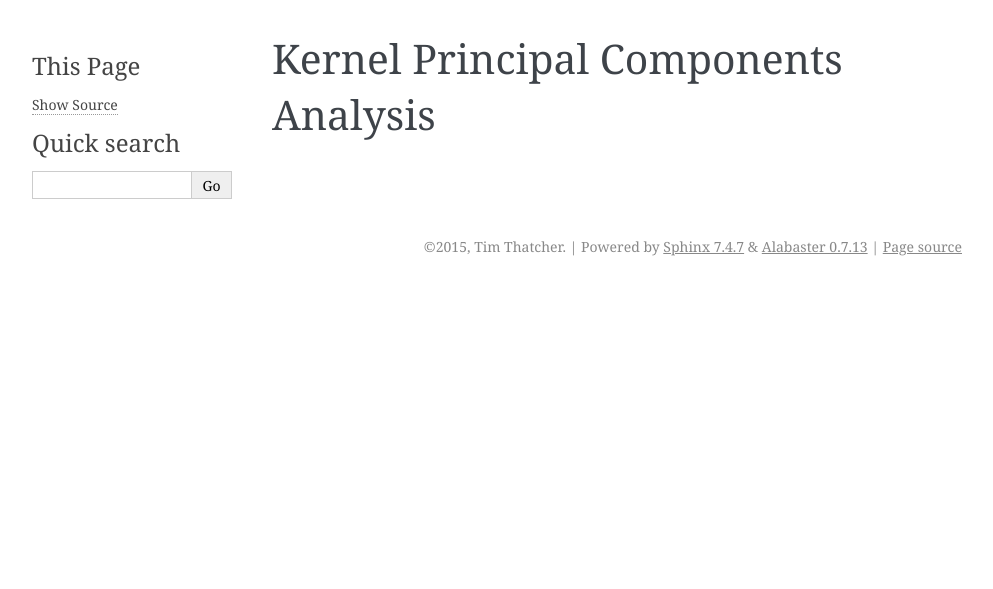
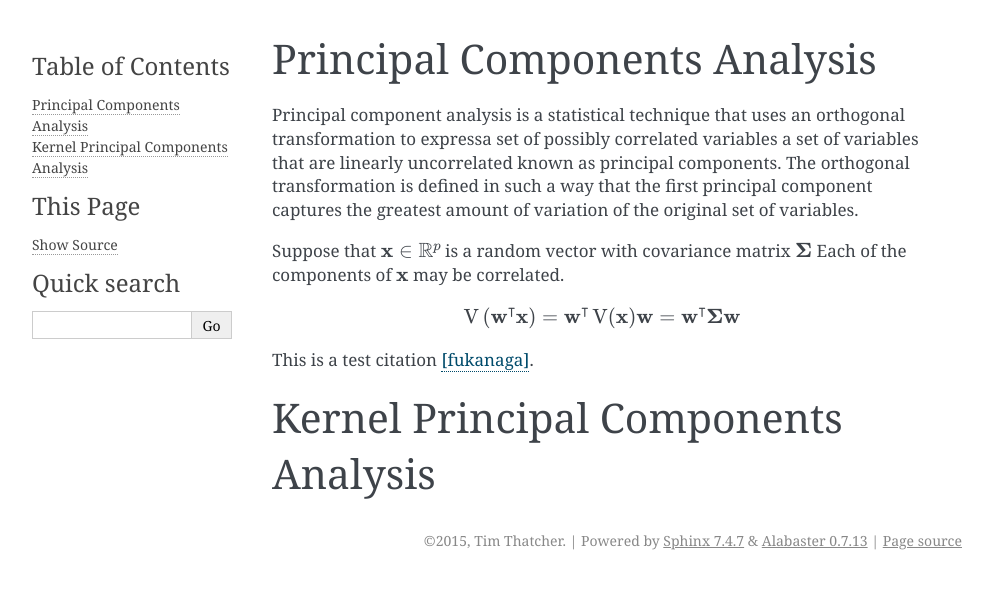
Before and after one commit to trthatcher/FeatureExtraction.jl, a Sphinx documentation site: the page built from doc/kpca.rst, in a window 1280 px wide. Shown: the top 589 px of the page, without its empty margins (148-1141 px from the left). Built offline with Sphinx 7.4.7, drawn with Linux system fonts in a browser that asks for light colours.

Commit message:
Expanded documentation

```diff
--- /dev/null
+++ b/doc/citations.rst
@@ -0,0 +1,6 @@
+Citations
+=========
+
+.. [fukanaga] Keinosuke Fukunaga. 1990. Introduction to Statistical Pattern
+              Recognition (2nd Ed.). Academic Press Prof., Inc., San Diego, CA,
+              USA.
--- a/doc/index.rst
+++ b/doc/index.rst
@@ -10,3 +10,4 @@ dimensionality reduction.
     kfda
     kica
     mca
+    citations
--- a/doc/kpca.rst
+++ b/doc/kpca.rst
@@ -1,4 +1,25 @@
 .. _kpca:
+
+Principal Components Analysis
+=============================
+
+Principal component analysis is a statistical technique that uses an orthogonal
+transformation to expressa set of possibly correlated variables a set of
+variables that are linearly uncorrelated known as principal components. The
+orthogonal transformation is defined in such a way that the first principal
+component captures the greatest amount of variation of the original set of
+variables.
+
+Suppose that :math:`\mathbf{x} \in \mathbb{R}^{p}` is a random vector with
+covariance matrix :math:`\mathbf{\Sigma}` Each of the components of
+:math:`\mathbf{x}` may be correlated.
+
+.. math::
+    \operatorname{V}\left(\mathbf{w}^{\intercal}\mathbf{x}\right)
+    = \mathbf{w}^{\intercal}\operatorname{V}(\mathbf{x})\mathbf{w}
+    = \mathbf{w}^{\intercal}\mathbf{\Sigma}\mathbf{w}
+
+This is a test citation [fukanaga]_.
 
 Kernel Principal Components Analysis
 ====================================
```
